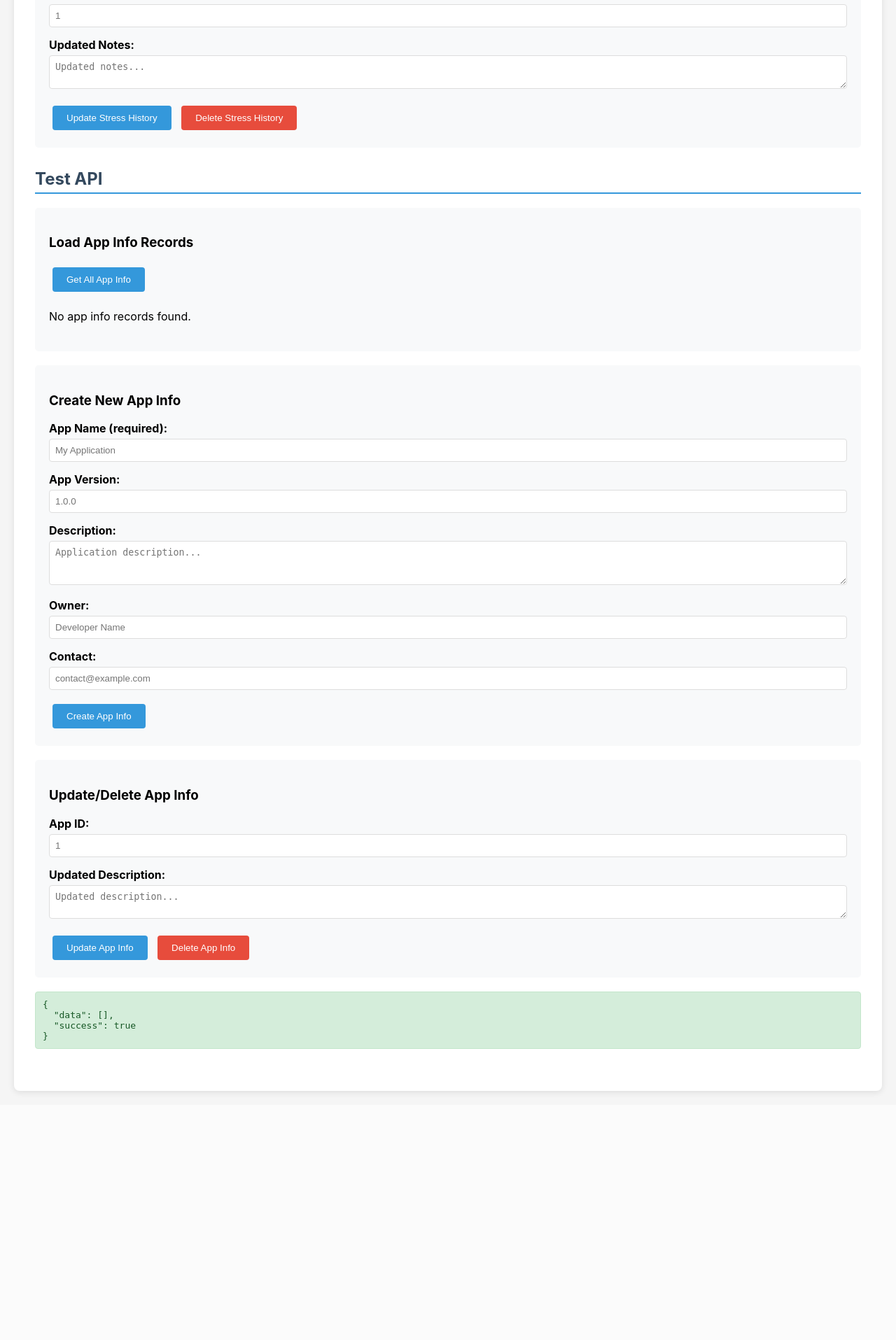
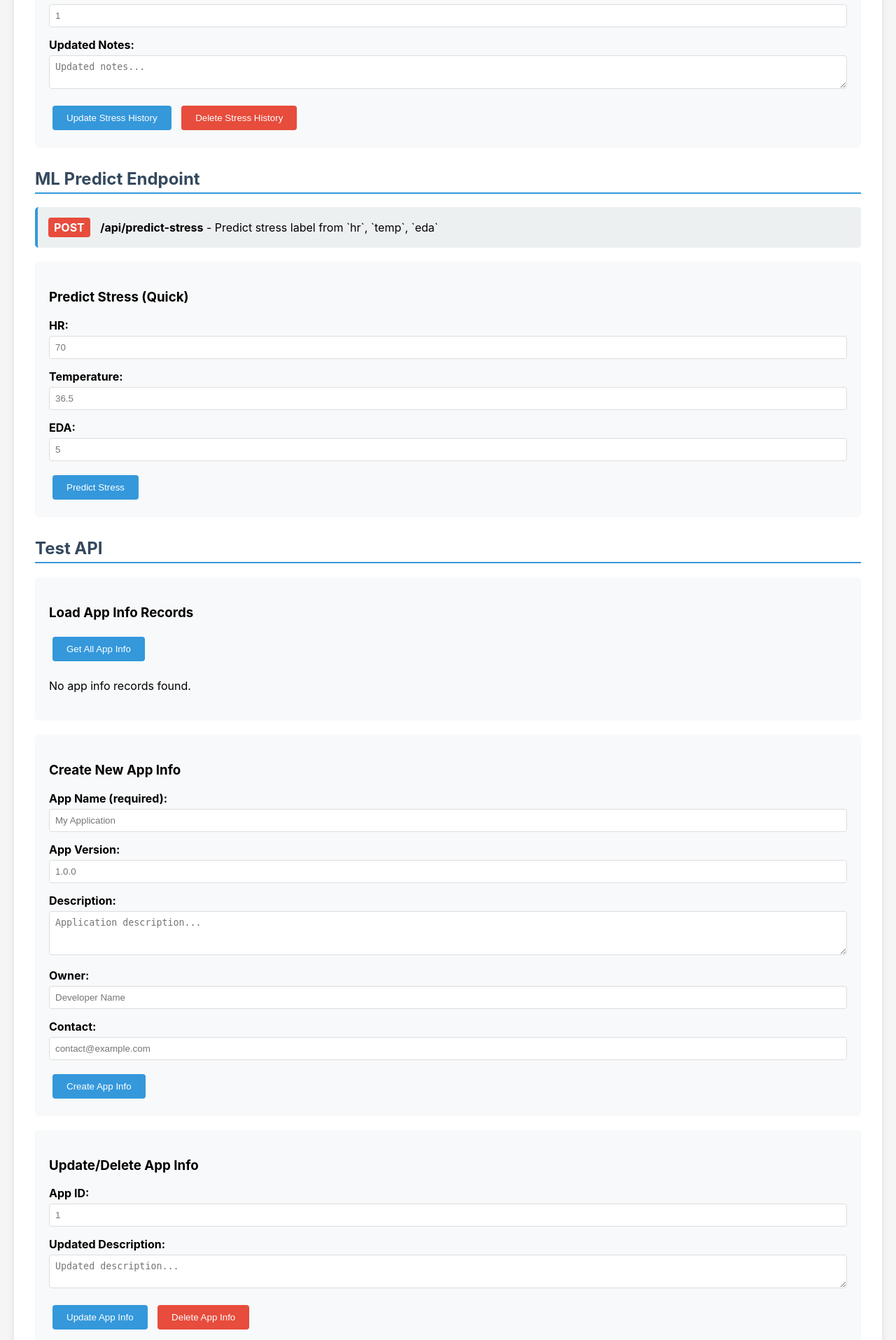
Before and after one commit to raflyamtiar/flask-ml-stress, a Flask app: page / in a window 1280 px wide. Shown: the part 1980-3895 px from the top of the page at 70% size. Before the commit the page ends 3544 px from the top, so only its background shows below. Run offline with Flask 3, Linux system fonts and the light colour scheme; data that the repository does not hold is empty.

Commit message:
feat(ui+docs): add predict-stress docs and UI

```diff
--- a/app/templates/index.html
+++ b/app/templates/index.html
@@ -137,6 +137,31 @@
 						</div>
 						<button onclick="updateStressHistory()">Update Stress History</button>
 						<button onclick="deleteStressHistory()" style="background: #e74c3c;">Delete Stress History</button>
+					</div>
+				</div>
+
+				<div class="api-section">
+					<h2>ML Predict Endpoint</h2>
+					<div class="endpoint">
+						<span class="method post">POST</span>
+						<strong>/api/predict-stress</strong> - Predict stress label from `hr`, `temp`, `eda`
+					</div>
+
+					<div class="test-form">
+						<h3>Predict Stress (Quick)</h3>
+						<div class="form-group">
+							<label>HR:</label>
+							<input type="number" id="predHr" step="0.1" placeholder="70">
+						</div>
+						<div class="form-group">
+							<label>Temperature:</label>
+							<input type="number" id="predTemp" step="0.1" placeholder="36.5">
+						</div>
+						<div class="form-group">
+							<label>EDA:</label>
+							<input type="number" id="predEda" step="0.1" placeholder="5">
+						</div>
+						<button onclick="predictStress()">Predict Stress</button>
 					</div>
 				</div>
 
@@ -434,6 +459,23 @@
 
 			// load stress histories when page loads as well
 			window.addEventListener('load', loadStressHistories);
+
+			async function predictStress() {
+				const hr = document.getElementById('predHr').value;
+				const temp = document.getElementById('predTemp').value;
+				const eda = document.getElementById('predEda').value;
+				if (!hr || !temp || !eda) { alert('Please provide hr, temp and eda'); return; }
+				const payload = { hr: parseFloat(hr), temp: parseFloat(temp), eda: parseFloat(eda) };
+				try {
+					const response = await fetch(`${API_BASE}/api/predict-stress`, {
+						method: 'POST', headers: {'Content-Type': 'application/json'}, body: JSON.stringify(payload)
+					});
+					const result = await response.json();
+					showResult(result);
+				} catch (err) {
+					showResult({error: err.message}, true);
+				}
+			}
 		</script>
 	</body>
 </html>
```
Also changed, not shown: README.md.
